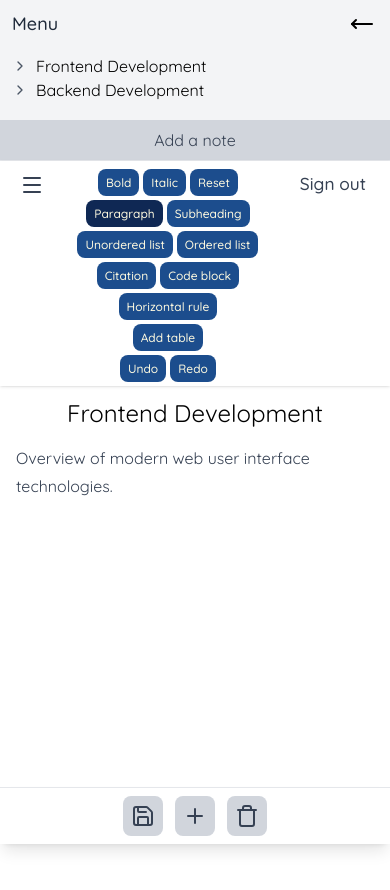
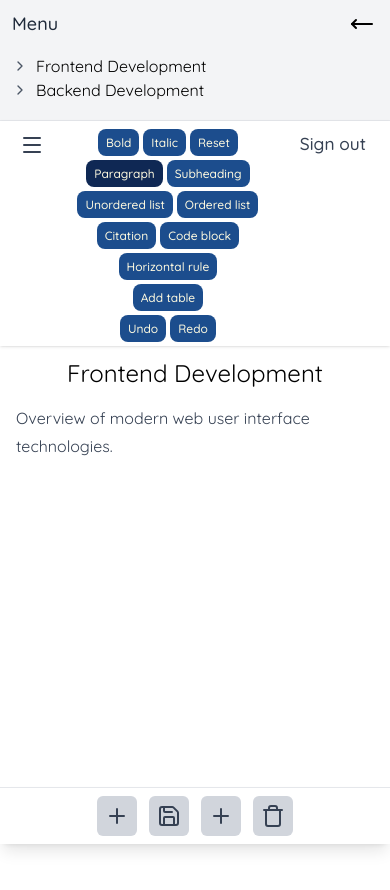
Before and after one commit to emilio1480/PNotes, a Next.js app: page /1 in a window 390 px wide. Shown: the top 890 px of the page. Built offline with nearby package versions, Linux system fonts and the light colour scheme.

Commit message:
style: move side menu addSubtopic button to bottom nav

```diff
--- a/src/app/components/actionButtons.tsx
+++ b/src/app/components/actionButtons.tsx
@@ -4,10 +4,15 @@ import { Save } from "lucide-react";
 
 export default function ActionButtons({ id, addingSubtopic }: Readonly<{ id: string; addingSubtopic?: boolean }>) {
 	const buttonClass =
-		"z-10 w-max rounded-lg bg-gray-300 p-2 font-[500] text-gray-700 transition-all ease-out hover:cursor-pointer hover:bg-gray-600 hover:text-gray-100";
+		"z-10 flex h-10 w-10 items-center justify-center rounded-md bg-gray-300 p-2 font-[500] text-gray-700 transition-all ease-out hover:cursor-pointer hover:bg-gray-600 hover:text-gray-100 md:h-auto md:w-max md:rounded-lg";
 
 	return (
 		<div className="fixed inset-x-0 bottom-0 z-30 flex justify-center gap-3 border-t border-gray-200 bg-white/95 p-2 shadow-lg backdrop-blur md:inset-x-auto md:right-3 md:bottom-1/2 md:grid md:translate-y-1/2 md:grid-cols-1 md:gap-y-10 md:border-0 md:bg-transparent md:p-0 md:shadow-none md:backdrop-blur-none">
+			<AddSubtopicButton
+				id={null}
+				ariaLabel="Add note"
+				className={`${buttonClass} md:hidden`}
+			/>
 			<button
 				type={"submit"}
 				className={buttonClass}
--- a/src/app/components/addSubtopicButton.tsx
+++ b/src/app/components/addSubtopicButton.tsx
@@ -6,13 +6,15 @@ export default function AddSubtopicButton({
 	id,
 	className,
 	text,
+	ariaLabel,
 }: Readonly<{
 	id: string | null;
 	text?: string;
 	className?: string;
+	ariaLabel?: string;
 }>) {
 	return (
-		<button type={"button"} className={className} onClick={() => redirect(`/${id}/addSubtopic`)}>
+		<button type={"button"} aria-label={ariaLabel} className={className} onClick={() => redirect(`/${id}/addSubtopic`)}>
 			{text || (<Plus className={"mx-auto"}/>)}
 		</button>
 	);
--- a/src/app/components/sideMenu.tsx
+++ b/src/app/components/sideMenu.tsx
@@ -5,6 +5,7 @@ import ListSubtopicComponent from "./listSubtopicComponent";
 import { ListSubtopic } from "@/types";
 import AddSubtopicButton from "@/app/components/addSubtopicButton";
 import { MoveLeft, MoveRight } from "lucide-react";
+import { usePathname } from "next/navigation";
 
 export default function SideMenu({
 	className,
@@ -15,6 +16,7 @@ export default function SideMenu({
 }>) {
 	const [isCollapse, setIsCollapse] = useState(false);
 	const [expandedItems, setExpandedItems] = useState<Set<number>>(new Set());
+	const pathname = usePathname();
 
 	const subtopicList: ListSubtopic[] = subtopics;
 
@@ -62,8 +64,11 @@ export default function SideMenu({
 	const rootItems = getChildren(null);
 	const expandedClassName = "max-h-[45svh] md:w-72 md:max-w-[32vw]";
 	const collapsedClassName = "max-h-24 md:w-14 md:max-w-14";
+	const editorRoutePattern = /^\/[^/]+(?:\/addSubtopic)?$/;
+	const hasEditorActions = editorRoutePattern.test(pathname) && pathname !== "/signIn";
 
 	return (
+		<>
 			<aside
 				className={`flex flex-col justify-between overflow-hidden border-b border-gray-200 bg-gray-100 transition-all md:sticky md:top-0 md:h-svh md:flex-shrink-0 md:max-h-none md:border-r md:border-b-0 ${
 					isCollapse ? collapsedClassName : `${expandedClassName} ${className || ""}`
@@ -86,9 +91,20 @@ export default function SideMenu({
 				</div>
 				<AddSubtopicButton
 					id={null}
-				className={"z-10 w-full flex-shrink-0 bg-gray-300 p-2 text-gray-700 transition-all ease-out hover:cursor-pointer hover:bg-gray-600 hover:text-gray-100"}
+					ariaLabel="Add note"
+					className="z-10 hidden w-full flex-shrink-0 bg-gray-300 p-2 text-gray-700 transition-all ease-out hover:cursor-pointer hover:bg-gray-600 hover:text-gray-100 md:block"
 					text={isCollapse ? undefined : "Add a note"}
 				/>
 			</aside>
+			{!hasEditorActions && (
+				<nav className="fixed inset-x-0 bottom-0 z-30 flex justify-center border-t border-gray-200 bg-white/95 p-2 shadow-lg backdrop-blur md:hidden">
+					<AddSubtopicButton
+						id={null}
+						ariaLabel="Add note"
+						className="flex h-10 w-10 items-center justify-center rounded-md bg-gray-300 text-gray-700 transition-all ease-out hover:cursor-pointer hover:bg-gray-600 hover:text-gray-100"
+					/>
+				</nav>
+			)}
+		</>
 	);
 }
```
Lines whose indentation alone changed are shown as unchanged.
